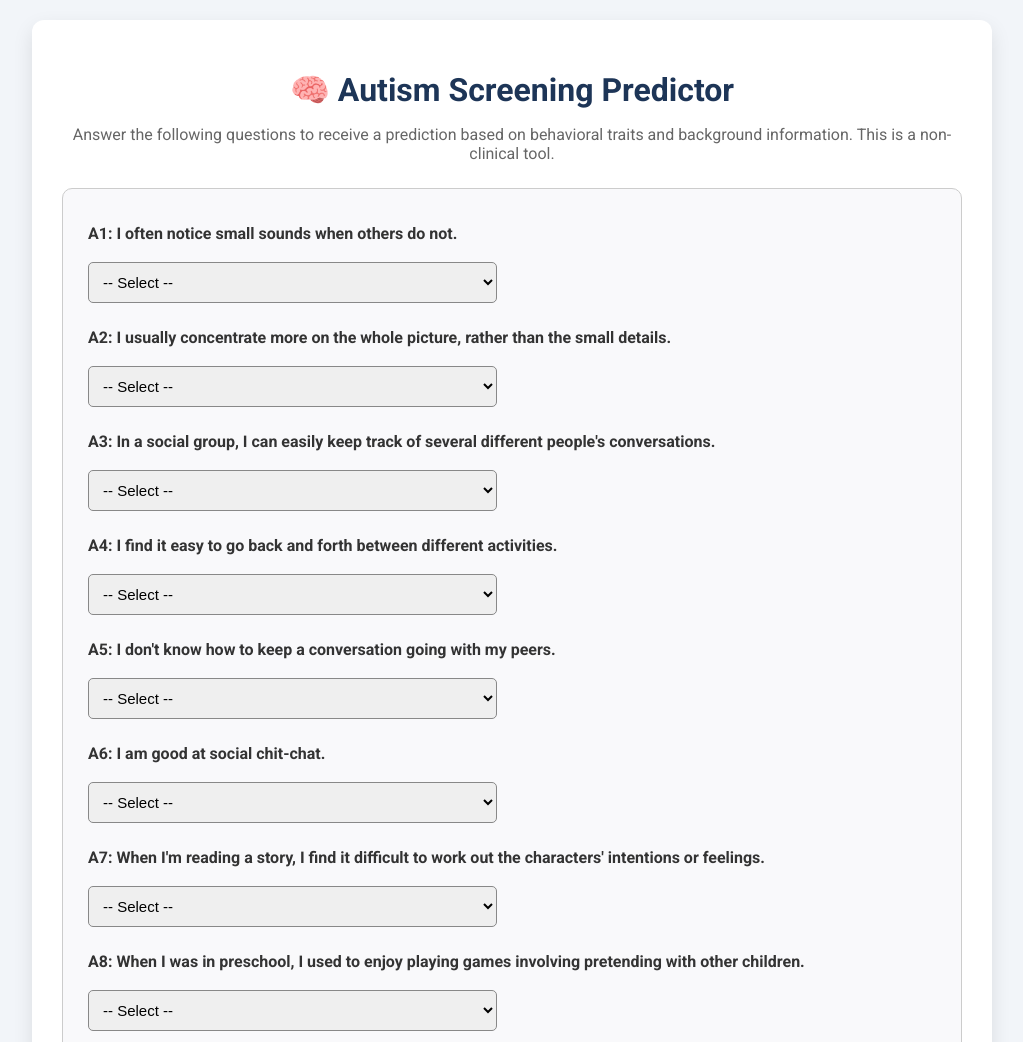
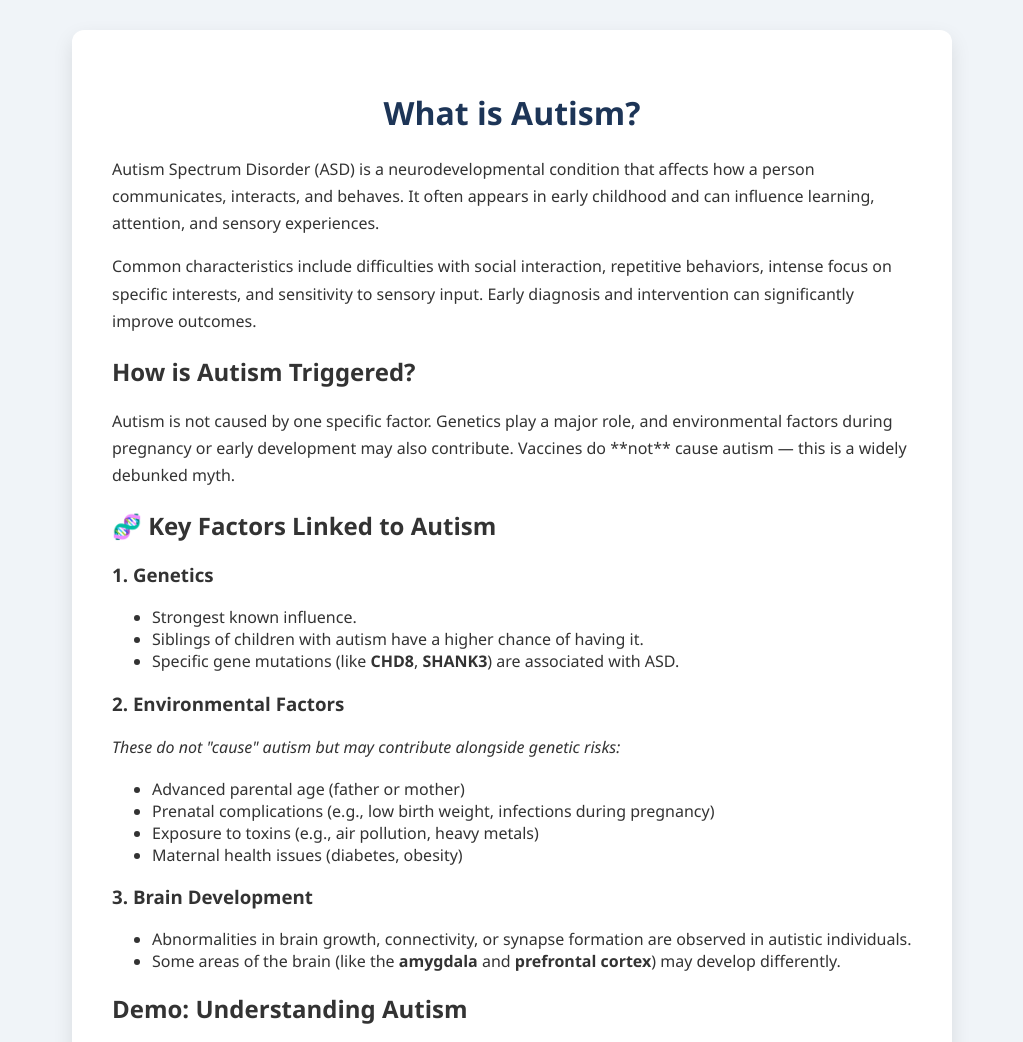
Before and after one commit to MujtabaUddin/autism-detection, a Flask app: page / in a window 1280 px wide. Shown: the top 1042 px of the page, without its empty margins (128-1151 px from the left). Run offline with Flask 3, Linux system fonts and the light colour scheme; parts of the project's set-up code (start-up, migrations or seed data) failed here and were passed over.

Commit message:
Updated model and UI with diagnosis and PDF report

```diff
--- a/app.py
+++ b/app.py
@@ -1,77 +1,67 @@
 from flask import Flask, request, render_template
 import numpy as np
+import pandas as pd
 import pickle
-import pandas as pd
 
 app = Flask(__name__)
 
-# Load trained model and label encoders
+# Load model and encoders
 model = pickle.load(open("model.pkl", "rb"))
 label_encoders = pickle.load(open("label_encoders.pkl", "rb"))
 
-# Final features used during training
+# Features used during training
 FEATURES = ['A1_Score', 'A2_Score', 'A3_Score', 'A4_Score', 'A5_Score',
             'A6_Score', 'A7_Score', 'A8_Score', 'A9_Score', 'A10_Score',
             'age', 'gender', 'ethnicity', 'jundice', 'autism', 'contry_of_res']
 
 @app.route('/')
-def home():
+def landing():
+    return render_template("landing.html")  # Page about autism
+
+@app.route('/check')
+def check_form():
     return render_template("index.html", prediction=None, diagnosis=None)
 
 @app.route('/predict', methods=['POST'])
 def predict():
     try:
-        # Numerical fields
-        num_fields = ['A1_Score', 'A2_Score', 'A3_Score', 'A4_Score', 'A5_Score',
-                      'A6_Score', 'A7_Score', 'A8_Score', 'A9_Score', 'A10_Score', 'age']
+        # Get numerical inputs
+        num_fields = [f"A{i}_Score" for i in range(1, 11)] + ['age']
         num_values = [float(request.form[field]) for field in num_fields]
 
-        # Categorical fields
+        # Get categorical inputs
         cat_fields = ['gender', 'ethnicity', 'jundice', 'autism', 'contry_of_res']
         cat_values = []
-
         for field in cat_fields:
-            input_val = request.form[field].strip().lower()
+            val = request.form[field].strip().lower()
             le = label_encoders[field]
-
-            matched_class = next((cls for cls in le.classes_ if cls.strip().lower() == input_val), None)
-            if matched_class is None:
-                return render_template("index.html", prediction=f"Error: Invalid input for {field}: '{input_val}'", diagnosis=None)
-
-            encoded_val = le.transform([matched_class])[0]
-            cat_values.append(encoded_val)
+            match = next((cls for cls in le.classes_ if cls.strip().lower() == val), None)
+            if match is None:
+                return render_template("index.html", prediction=f"Invalid input for {field}", diagnosis=None)
+            encoded = le.transform([match])[0]
+            cat_values.append(encoded)
 
         # Combine all features
         final_input = num_values + cat_values
-        final_input_df = pd.DataFrame([final_input], columns=FEATURES)
+        input_df = pd.DataFrame([final_input], columns=FEATURES)
 
-        # Predict
-        prediction = model.predict(final_input_df)[0]
+        # Make prediction
+        prediction = model.predict(input_df)[0]
+        proba = model.predict_proba(input_df)[0]
+        confidence = round(max(proba) * 100, 2)
 
-        # Interpret result
-        if isinstance(prediction, str):
-            result_label = "Positive for ASD" if prediction.strip().lower() == "yes" else "Negative for ASD"
-            pred_binary = 1 if prediction.strip().lower() == "yes" else 0
-        else:
-            result_label = "Positive for ASD" if prediction == 1 else "Negative for ASD"
-            pred_binary = prediction
+        # Interpret prediction
+        result = "Positive for ASD" if prediction == 1  else "Negative for ASD"
+        diagnosis = (
+            "This screening suggests a possibility of Autism Spectrum Disorder. Further professional evaluation is recommended."
+            if prediction == 1
+            else "You are unlikely to show signs of Autism Spectrum Disorder based on this screening."
+        )
 
-        # Diagnosis interpretation
-        if pred_binary == 1:
-            diagnosis_msg = (
-                "You may be showing signs consistent with Autism Spectrum Disorder (ASD). "
-                "Please consult a certified clinician or specialist for a full professional evaluation."
-            )
-        else:
-            diagnosis_msg = (
-                "Based on your responses, you are not currently showing typical signs of ASD. "
-                "However, if you experience any concerns, consider reaching out to a medical professional."
-            )
-
-        return render_template("index.html", prediction=result_label, diagnosis=diagnosis_msg)
+        return render_template("index.html", prediction=f"{result} ({confidence}% confidence)", diagnosis=diagnosis)
 
     except Exception as e:
         return render_template("index.html", prediction=f"Error: {str(e)}", diagnosis=None)
 
-if __name__ == "__main__":
+if __name__ == '__main__':
     app.run(debug=True)
--- a/model.py
+++ b/model.py
@@ -32,6 +32,8 @@ for field in categorical_fields:
     df[field] = le.fit_transform(df[field])
     label_encoders[field] = le
 
+df['ASD_Class'] = df['ASD_Class'].str.lower().map({'yes': 1, 'no': 0})
+
 # Features and target
 X = df.drop(['ASD_Class'], axis=1)
 y = df['ASD_Class']
--- a/static/style.css
+++ b/static/style.css
@@ -2,7 +2,7 @@
 
 body {
     font-family: 'Roboto', sans-serif;
-    background-color: #f2f5f9;
+    background-color: #f8f9fa;
     margin: 0;
     padding: 20px;
     color: #333;
--- a/templates/index.html
+++ b/templates/index.html
@@ -4,98 +4,98 @@
     <meta charset="UTF-8">
     <title>Autism Screening Predictor</title>
     <link rel="stylesheet" href="{{ url_for('static', filename='style.css') }}">
-    <link href="https://fonts.googleapis.com/css2?family=Roboto:wght@400;700&display=swap" rel="stylesheet">
 </head>
 <body>
     <div class="container">
         <h1>🧠 Autism Screening Predictor</h1>
 
-        <p class="description">Answer the following questions to receive a prediction based on behavioral traits and background information. This is a non-clinical tool.</p>
+        <form action="/predict" method="post" class="form-card">
+            <h2>Answer the following questions:</h2>
 
-        <form action="/predict" method="post" class="form-card">
-            <label>A1: I often notice small sounds when others do not.</label>
+            <!-- Autism-related questions -->
+            <label for="A1_Score">A1: I often notice small sounds when others do not.</label>
             <select name="A1_Score" required>
                 <option value="">-- Select --</option>
                 <option value="1">Yes</option>
                 <option value="0">No</option>
             </select>
 
-            <label>A2: I usually concentrate more on the whole picture, rather than the small details.</label>
+            <label for="A2_Score">A2: I usually concentrate more on the whole picture, rather than the small details.</label>
             <select name="A2_Score" required>
                 <option value="">-- Select --</option>
                 <option value="1">Yes</option>
                 <option value="0">No</option>
             </select>
 
-            <label>A3: In a social group, I can easily keep track of several different people's conversations.</label>
+            <label for="A3_Score">A3: In a social group, I can easily keep track of several different people's conversations.</label>
             <select name="A3_Score" required>
                 <option value="">-- Select --</option>
                 <option value="1">Yes</option>
                 <option value="0">No</option>
             </select>
 
-            <label>A4: I find it easy to go back and forth between different activities.</label>
+            <label for="A4_Score">A4: I find it easy to go back and forth between different activities.</label>
             <select name="A4_Score" required>
                 <option value="">-- Select --</option>
                 <option value="1">Yes</option>
                 <option value="0">No</option>
             </select>
 
-            <label>A5: I don't know how to keep a conversation going with my peers.</label>
+            <label for="A5_Score">A5: I don't know how to keep a conversation going with my peers.</label>
             <select name="A5_Score" required>
                 <option value="">-- Select --</option>
                 <option value="1">Yes</option>
                 <option value="0">No</option>
             </select>
 
-            <label>A6: I am good at social chit-chat.</label>
+            <label for="A6_Score">A6: I am good at social chit-chat.</label>
             <select name="A6_Score" required>
                 <option value="">-- Select --</option>
                 <option value="1">Yes</option>
                 <option value="0">No</option>
             </select>
 
-            <label>A7: When I'm reading a story, I find it difficult to work out the characters' intentions or feelings.</label>
+            <label for="A7_Score">A7: When I'm reading a story, I find it difficult to work out the characters' intentions or feelings.</label>
             <select name="A7_Score" required>
                 <option value="">-- Select --</option>
                 <option value="1">Yes</option>
                 <option value="0">No</option>
             </select>
 
-            <label>A8: When I was in preschool, I used to enjoy playing games involving pretending with other children.</label>
+            <label for="A8_Score">A8: When in preschool, I used to enjoy playing games involving pretending with other children.</label>
             <select name="A8_Score" required>
                 <option value="">-- Select --</option>
                 <option value="1">Yes</option>
                 <option value="0">No</option>
             </select>
 
-            <label>A9: I like to collect information about categories of things (e.g. types of car, bird, plant, etc).</label>
+            <label for="A9_Score">A9: I like to collect information about categories of things (e.g. types of car, bird, plant, etc).</label>
             <select name="A9_Score" required>
                 <option value="">-- Select --</option>
                 <option value="1">Yes</option>
                 <option value="0">No</option>
             </select>
 
-            <label>A10: I find it easy to work out what someone is thinking or feeling.</label>
+            <label for="A10_Score">A10: I find it easy to work out what someone is thinking or feeling.</label>
             <select name="A10_Score" required>
                 <option value="">-- Select --</option>
                 <option value="1">Yes</option>
                 <option value="0">No</option>
             </select>
 
-            <!-- Remaining fields -->
+            <!-- Demographic and medical fields -->
             <label for="age">Age:</label>
             <input type="number" name="age" step="any" required>
 
             <label for="gender">Gender:</label>
-            <select name="gender">
+            <select name="gender" required>
                 <option value="">-- Select --</option>
                 <option value="male">Male</option>
                 <option value="female">Female</option>
             </select>
 
             <label for="ethnicity">Ethnicity:</label>
-            <select name="ethnicity">
+            <select name="ethnicity" required>
                 <option value="">-- Select --</option>
                 <option value="white">White</option>
                 <option value="asian">Asian</option>
@@ -105,43 +105,48 @@
                 <option value="others">Others</option>
             </select>
 
-            <label for="jundice">Jaundice:</label>
-            <select name="jundice">
+            <label for="jundice">Jaundice at birth:</label>
+            <select name="jundice" required>
                 <option value="">-- Select --</option>
                 <option value="yes">Yes</option>
                 <option value="no">No</option>
             </select>
 
             <label for="autism">Family History of Autism:</label>
-            <select name="autism">
+            <select name="autism" required>
                 <option value="">-- Select --</option>
                 <option value="yes">Yes</option>
                 <option value="no">No</option>
             </select>
 
             <label for="contry_of_res">Country of Residence:</label>
-            <select name="contry_of_res">
+            <select name="contry_of_res" required>
                 <option value="">-- Select --</option>
                 <option value="united states">United States</option>
                 <option value="india">India</option>
                 <option value="canada">Canada</option>
                 <option value="united kingdom">United Kingdom</option>
                 <option value="australia">Australia</option>
-                <option value="uae">UAE</option>
+                <option value="united arab emirates">UAE</option>
                 <option value="others">Others</option>
             </select>
 
             <button type="submit">Predict</button>
         </form>
 
-
         {% if prediction %}
             <div class="prediction-box">
                 <h2>Prediction:</h2>
                 <p>{{ prediction }}</p>
             </div>
+        {% endif %}
+
+
+
+
+        {% if diagnosis %}
             <div class="diagnosis-box">
-        <h2>Diagnosis:</h2>
+                <h2>Diagnosis Explanation:</h2>
                 <p>{{ diagnosis }}</p>
             </div>
         {% endif %}
--- /dev/null
+++ b/templates/landing.html
@@ -0,0 +1,119 @@
+<!DOCTYPE html>
+<html lang="en">
+<head>
+    <meta charset="UTF-8">
+    <title>Welcome - Autism Awareness</title>
+    <style>
+        body {
+            font-family: 'Segoe UI', sans-serif;
+            background-color: #f0f4f8;
+            margin: 0;
+            padding: 30px;
+            color: #333;
+        }
+
+        .container {
+            max-width: 800px;
+            margin: auto;
+            background: white;
+            padding: 40px;
+            border-radius: 12px;
+            box-shadow: 0 8px 20px rgba(0, 0, 0, 0.1);
+        }
+
+        h1 {
+            color: #1d3557;
+            text-align: center;
+        }
+
+        iframe {
+            display: block;
+            margin: 20px auto;
+            max-width: 100%;
+        }
+
+        p {
+            line-height: 1.7;
+        }
+
+        .cta-button {
+            display: block;
+            margin: 40px auto 0;
+            padding: 15px 30px;
+            background-color: #1d3557;
+            color: white;
+            border: none;
+            border-radius: 8px;
+            text-decoration: none;
+            font-size: 16px;
+            text-align: center;
+        }
+
+        .cta-button:hover {
+            background-color: #457b9d;
+        }
+    </style>
+</head>
+<body>
+    <div class="container">
+        <h1>What is Autism?</h1>
+        <p>
+            Autism Spectrum Disorder (ASD) is a neurodevelopmental condition that affects how a person communicates, interacts, and behaves. It often appears in early childhood and can influence learning, attention, and sensory experiences.
+        </p>
+        <p>
+            Common characteristics include difficulties with social interaction, repetitive behaviors, intense focus on specific interests, and sensitivity to sensory input. Early diagnosis and intervention can significantly improve outcomes.
+        </p>
+
+        <h2>How is Autism Triggered?</h2>
+        <p>
+            Autism is not caused by one specific factor. Genetics play a major role, and environmental factors during pregnancy or early development may also contribute. Vaccines do **not** cause autism — this is a widely debunked myth.
+        </p>
+        <section class="key-factors">
+            <h2>🧬 Key Factors Linked to Autism</h2>
+
+            <div class="factor">
+              <h3>1. Genetics</h3>
+              <ul>
+                <li>Strongest known influence.</li>
+                <li>Siblings of children with autism have a higher chance of having it.</li>
+                <li>Specific gene mutations (like <strong>CHD8</strong>, <strong>SHANK3</strong>) are associated with ASD.</li>
+              </ul>
+            </div>
+
+            <div class="factor">
+              <h3>2. Environmental Factors</h3>
+              <p><em>These do not "cause" autism but may contribute alongside genetic risks:</em></p>
+              <ul>
+                <li>Advanced parental age (father or mother)</li>
+                <li>Prenatal complications (e.g., low birth weight, infections during pregnancy)</li>
+                <li>Exposure to toxins (e.g., air pollution, heavy metals)</li>
+                <li>Maternal health issues (diabetes, obesity)</li>
+              </ul>
+            </div>
+
+            <div class="factor">
+              <h3>3. Brain Development</h3>
+              <ul>
+                <li>Abnormalities in brain growth, connectivity, or synapse formation are observed in autistic individuals.</li>
+                <li>Some areas of the brain (like the <strong>amygdala</strong> and <strong>prefrontal cortex</strong>) may develop differently.</li>
+              </ul>
+            </div>
+          </section>
+
+
+        <h2>Demo: Understanding Autism</h2>
+        <iframe width="560" height="315"
+    src="https://www.youtube.com/embed/p6Xd4cg40no"
+    title="Autism Spectrum Disorder Video"
+    frameborder="0"
+    allow="accelerometer; autoplay; clipboard-write; encrypted-media; gyroscope; picture-in-picture"
+    allowfullscreen>
+    </iframe>
+
+
+
+
+        <a class="cta-button" href="/check">Check Whether Your Child Has Autism</a>
+    </div>
+</body>
+</html>
```
Also changed, not shown: other parts of static/style.css (+20 -6 lines), requirements.txt (+1 -6 lines), 1 other file. Lines whose indentation alone changed are shown as unchanged.
